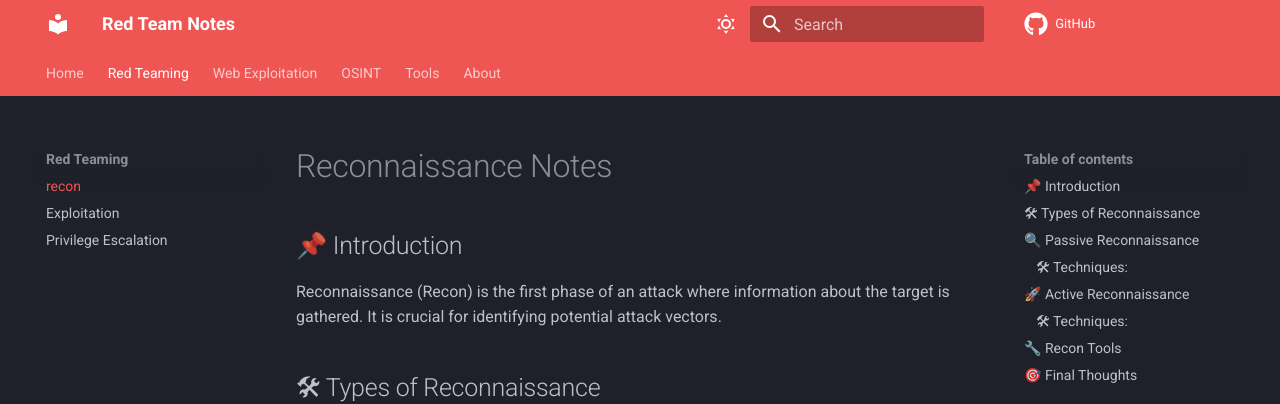
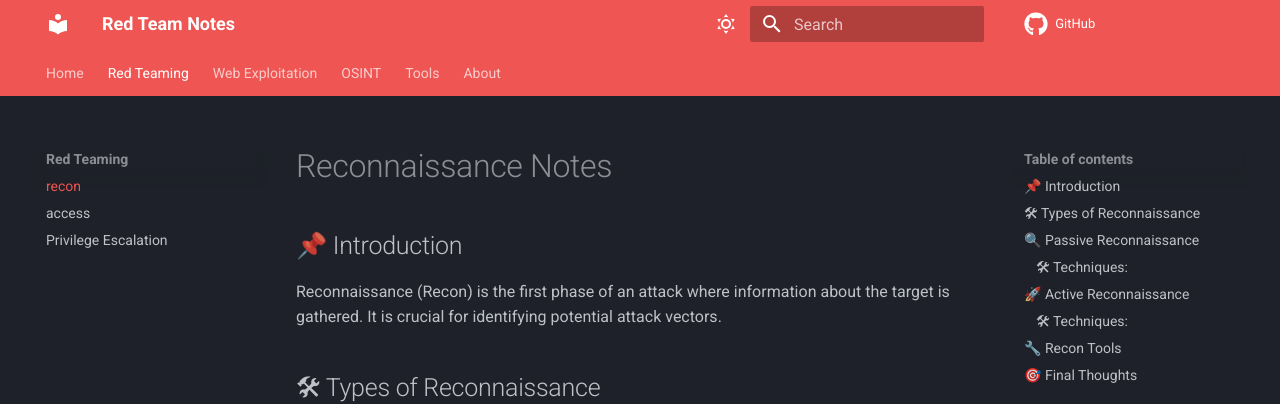
Before and after one commit to Lordsofzzzz/Red-Team-Notes, an MkDocs documentation site: the page built from docs/recon/Reconnaissance.md, in a window 1280 px wide. Shown: the top 404 px of the page. Built offline with MkDocs 1.6.1 and Material for MkDocs 9.7.7, drawn with Linux system fonts in a browser that asks for light colours; plug-ins that fetch from the network failed and are left out; comment, search, counter and statistics services are not loaded.

Commit message:
Update mkdocs.yml

```diff
--- a/mkdocs.yml
+++ b/mkdocs.yml
@@ -54,7 +54,7 @@ nav:
   - Home: index.md
   - Red Teaming:
       - recon: recon/Reconnaissance.md
-      - Exploitation: red-teaming/exploitation.md
+      - access: access/initial-access.md
       - Privilege Escalation: red-teaming/privesc.md
   - Web Exploitation:
       - SQL Injection: web-exploitation/sql-injection.md
```
